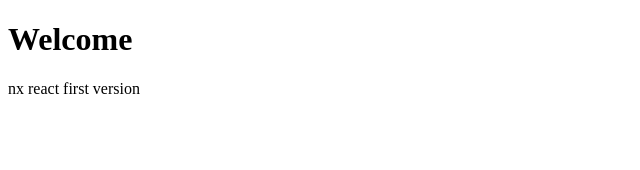
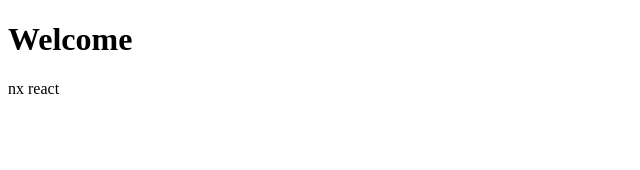
Before and after one commit to yarindeoh/FSM, a React (Vite) app in the folder apps/package1/: page / in a window 1280 px wide. Shown: the top 170 px of the page, without its empty margins (0-640 px from the left). Built offline with nearby package versions, Linux system fonts and the light colour scheme.

Commit message:
fix(package1): nx first react package

```diff
--- a/apps/package1/src/app/app.tsx
+++ b/apps/package1/src/app/app.tsx
@@ -8,7 +8,7 @@ export function App() {
   return (
     <StyledApp>
       <h1>Welcome</h1>
-      <div>nx react first version</div>
+      <div>nx react</div>
     </StyledApp>
   );
 }
```
